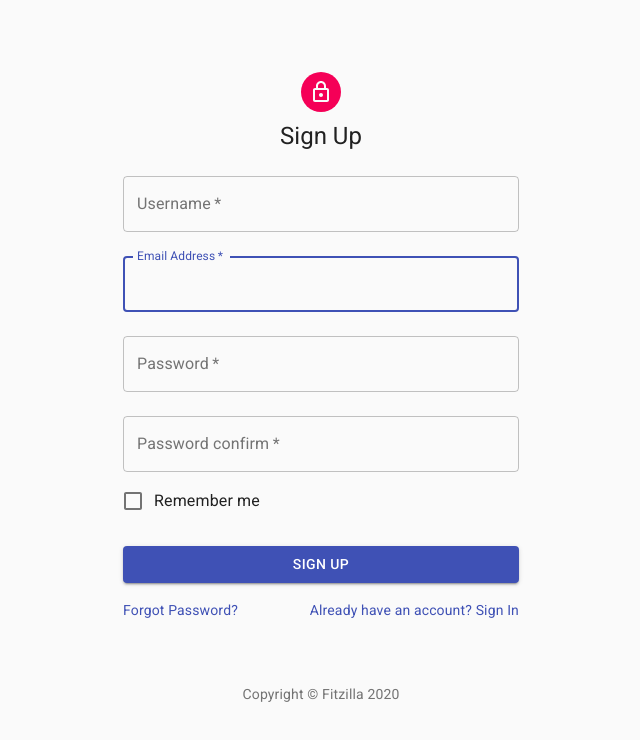
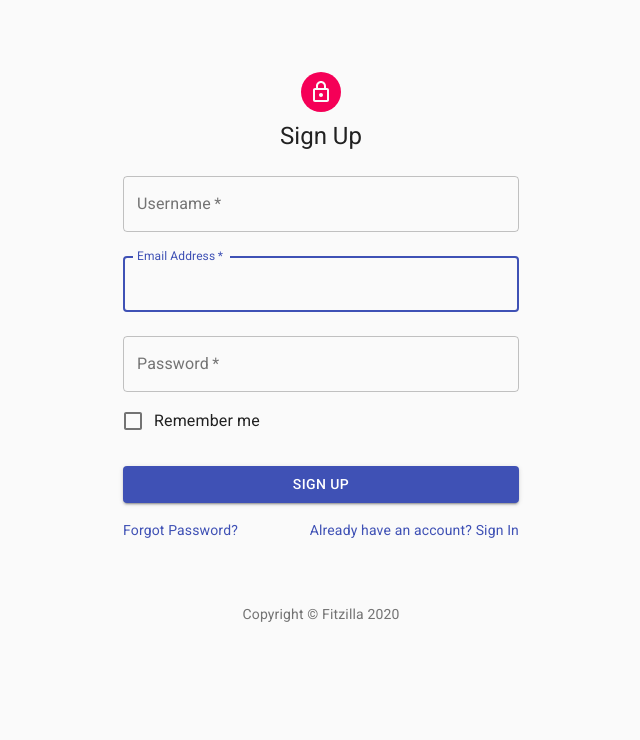
Before and after one commit to freshmilkdev/fitzilla-aws, a React (Create React App) app: page /auth in a window 1280 px wide. Both pictures are taken after a click on the button "Don't have an account? Sign Up". Shown: the top 740 px of the page, without its empty margins (319-959 px from the left). Built offline with nearby package versions, Linux system fonts and the light colour scheme; the HTML template or start-up script is replaced by a standard one.

Commit message:
sign in/out validation

```diff
--- a/src/components/Authentication/AuthForm.tsx
+++ b/src/components/Authentication/AuthForm.tsx
@@ -51,7 +51,7 @@ export const AuthForm: React.FC<AuthFormProps> =
                     <Typography component="h1" variant="h5">
                         {header}
                     </Typography>
-                    <form className={classes.form} noValidate>
+                    <form className={classes.form} noValidate onSubmit={(e) => e.preventDefault()}>
                         {children}
                     </form>
                 </div>
--- a/src/components/Authentication/Authentication.tsx
+++ b/src/components/Authentication/Authentication.tsx
@@ -12,7 +12,6 @@ export enum FormTypeEnum {
 type InitialFormStateType = {
     username: string,
     password: string
-    passwordConfirm: string,
     email: string,
     verificationCode: string,
     formType: FormTypeEnum
@@ -20,17 +19,52 @@ type InitialFormStateType = {
 const initialFormState: InitialFormStateType = {
     username: '',
     password: '',
-    passwordConfirm: '',
     email: '',
     verificationCode: '',
     formType: FormTypeEnum.SignIn
 }
-
+type TmpErrorsType = {
+    [key: string]: boolean | null | undefined | string
+}
 export const Authentication: React.FC = () => {
     const [formState, updateFormState] = useState<InitialFormStateType>(initialFormState);
+    const [formErrors, setFormErrors] = useState({} as any);
+
+    function validateAll(formData: any) {
+        // let key: keyof typeof formData;
+        let tmpErrors: TmpErrorsType = {};
+        for (let key in formData) {
+            if (formState.hasOwnProperty(key)) {
+                const value = formData[key];
+                tmpErrors[key] = validateField(key, value);
+            }
+        }
+        if (Object.keys(tmpErrors).length) {
+            setFormErrors(tmpErrors);
+        }
+    }
+
+    function validateField(name: string, value: string) {
+        switch (name) {
+            case 'username':
+                return value.length ? false : 'Required field';
+            case 'email':
+                return /^[a-zA-Z0-9.!#$%&'*+/=?^_`{|}~-]+@[a-zA-Z0-9-]+(?:\.[a-zA-Z0-9-]+)*$/.test(value) ? false : 'Please enter valid email';
+            case 'password':
+                return value.length ? false : 'Required field';
+            case 'verificationCode':
+                return value.length ? false : 'Required field';
+            default:
+                return false;
+        }
+    }
 
     function onChange(e: React.ChangeEvent<HTMLInputElement>) {
         updateFormState(() => ({...formState, [e.target.name]: e.target.value}));
+        if (Object.keys(formErrors).length) {
+            setFormErrors(() => ({...formErrors, [e.target.name]: validateField(e.target.name, e.target.value)}));
+        }
+
     }
 
     function onChangeFormType(type: FormTypeEnum) {
@@ -39,16 +73,21 @@ export const Authentication: React.FC = () => {
 
     const {formType} = formState;
 
-    return <div>
-        {
-            formType === FormTypeEnum.SignIn && (
-                <SignIn onChange={onChange} onChangeFormType={onChangeFormType} {...formState}/>
-            )
+    function renderForm() {
+        switch (formType) {
+            case FormTypeEnum.SignIn: {
+                return <SignIn errors={formErrors} onSubmit={validateAll} onChange={onChange}
+                               onChangeFormType={onChangeFormType}
+                               {...formState}/>
+            }
+            case FormTypeEnum.SignUp: {
+                return <SignUp errors={formErrors} onSubmit={validateAll} onChange={onChange}
+                               onChangeFormType={onChangeFormType}
+                               {...formState}/>
+            }
+
         }
-        {
-            formType === FormTypeEnum.SignUp && (
-                <SignUp onChange={onChange} onChangeFormType={onChangeFormType} {...formState}/>
-            )
-        }
-    </div>
+    }
+
+    return <div>{renderForm()}</div>
 }
--- a/src/components/Authentication/SignIn.tsx
+++ b/src/components/Authentication/SignIn.tsx
@@ -15,11 +15,14 @@ import {makeStyles} from '@material-ui/core/styles';
 import {AuthForm} from "./AuthForm";
 import {FormTypeEnum} from "./Authentication";
 
+
 type SignInProps = {
-    onChange: (e: React.ChangeEvent<HTMLInputElement>)=>void,
-    onChangeFormType: Function,
     email: string,
     password: string,
+    errors: any,
+    onChange: (e: React.ChangeEvent<HTMLInputElement>) => void,
+    onSubmit: (formData: any) => void,
+    onChangeFormType: Function,
 }
 
 const useStyles = makeStyles((theme) => ({
@@ -29,12 +32,14 @@ const useStyles = makeStyles((theme) => ({
 }));
 
 export const SignIn: React.FC<SignInProps> =
-    ({onChange, onChangeFormType, email, password}) => {
+    ({onChangeFormType, email, password, errors, onSubmit, onChange}) => {
         const classes = useStyles();
         return (
             <AuthForm header={'Sign In'}>
                 <TextField
                     value={email}
+                    error={errors.email || null}
+                    helperText={errors.email || null}
                     onChange={onChange}
                     variant="outlined"
                     margin="normal"
@@ -48,6 +53,8 @@ export const SignIn: React.FC<SignInProps> =
                 />
                 <TextField
                     value={password}
+                    error={errors.password || null}
+                    helperText={errors.password || null}
                     onChange={onChange}
                     variant="outlined"
                     margin="normal"
@@ -64,7 +71,11 @@ export const SignIn: React.FC<SignInProps> =
                     label="Remember me"
                 />
                 <Button
-                    type="submit"
+                    onClick={() => onSubmit({
+                        email,
+                        password
+                    })}
+                    type="button"
                     fullWidth
                     variant="contained"
                     color="primary"
--- a/src/components/Authentication/SignUp.tsx
+++ b/src/components/Authentication/SignUp.tsx
@@ -17,12 +17,13 @@ import {AuthForm} from "./AuthForm";
 import {FormTypeEnum} from "./Authentication";
 
 type SignUpProps = {
-    onChange: (e: React.ChangeEvent<HTMLInputElement>)=>void,
-    onChangeFormType: Function,
     username: string,
     email: string,
     password: string,
-    passwordConfirm: string
+    errors: any,
+    onSubmit: (formData: any) => void,
+    onChange: (e: React.ChangeEvent<HTMLInputElement>) => void,
+    onChangeFormType: Function
 }
 
 const useStyles = makeStyles((theme) => ({
@@ -31,13 +32,15 @@ const useStyles = makeStyles((theme) => ({
     },
 }));
 export const SignUp: React.FC<SignUpProps> =
-    ({onChange, onChangeFormType, username, email, password, passwordConfirm}) => {
+    ({username, email, password, errors, onSubmit, onChange, onChangeFormType,}) => {
         const classes = useStyles();
         return (
             <AuthForm header={'Sign Up'}>
                 <TextField
                     value={username}
                     onChange={onChange}
+                    error={errors.username || null}
+                    helperText={errors.username || null}
                     variant="outlined"
                     margin="normal"
                     required
@@ -51,6 +54,8 @@ export const SignUp: React.FC<SignUpProps> =
                 <TextField
                     value={email}
                     onChange={onChange}
+                    error={errors.email || null}
+                    helperText={errors.email || null}
                     variant="outlined"
                     margin="normal"
                     required
@@ -64,6 +69,8 @@ export const SignUp: React.FC<SignUpProps> =
                 <TextField
                     value={password}
                     onChange={onChange}
+                    error={errors.password || null}
+                    helperText={errors.password || null}
                     variant="outlined"
                     margin="normal"
                     required
@@ -74,29 +81,22 @@ export const SignUp: React.FC<SignUpProps> =
                     id="password"
                     autoComplete="current-password"
                 />
-                <TextField
-                    value={passwordConfirm}
-                    onChange={onChange}
-                    variant="outlined"
-                    margin="normal"
-                    required
-                    fullWidth
-                    name="passwordConfirm"
-                    label="Password confirm"
-                    type="password"
-                    id="password"
-                    autoComplete="current-password"
-                />
+
                 <FormControlLabel
                     control={<Checkbox value="remember" color="primary"/>}
                     label="Remember me"
                 />
                 <Button
-                    type="submit"
+                    type="button"
                     fullWidth
                     variant="contained"
                     color="primary"
                     className={classes.submit}
+                    onClick={() => onSubmit({
+                        username,
+                        email,
+                        password
+                    })}
                 >
                     Sign Up
                 </Button>
```
